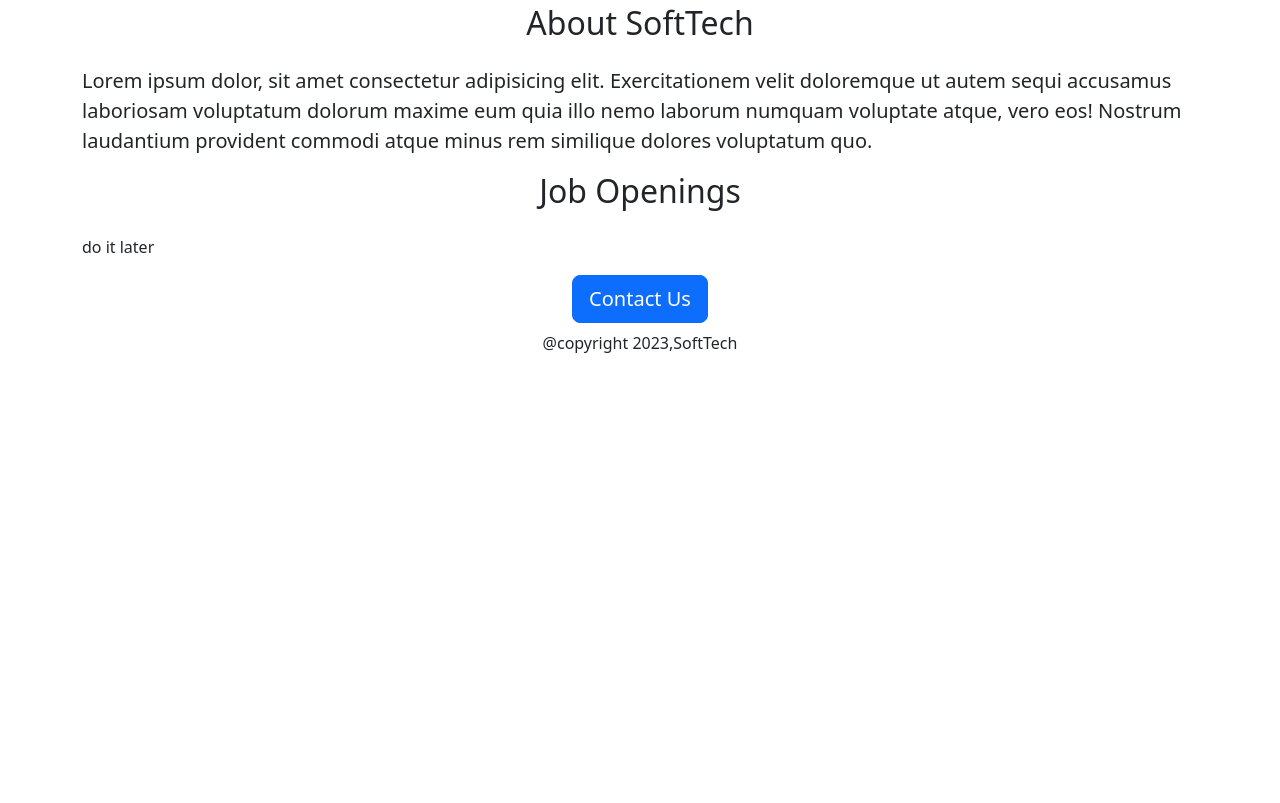
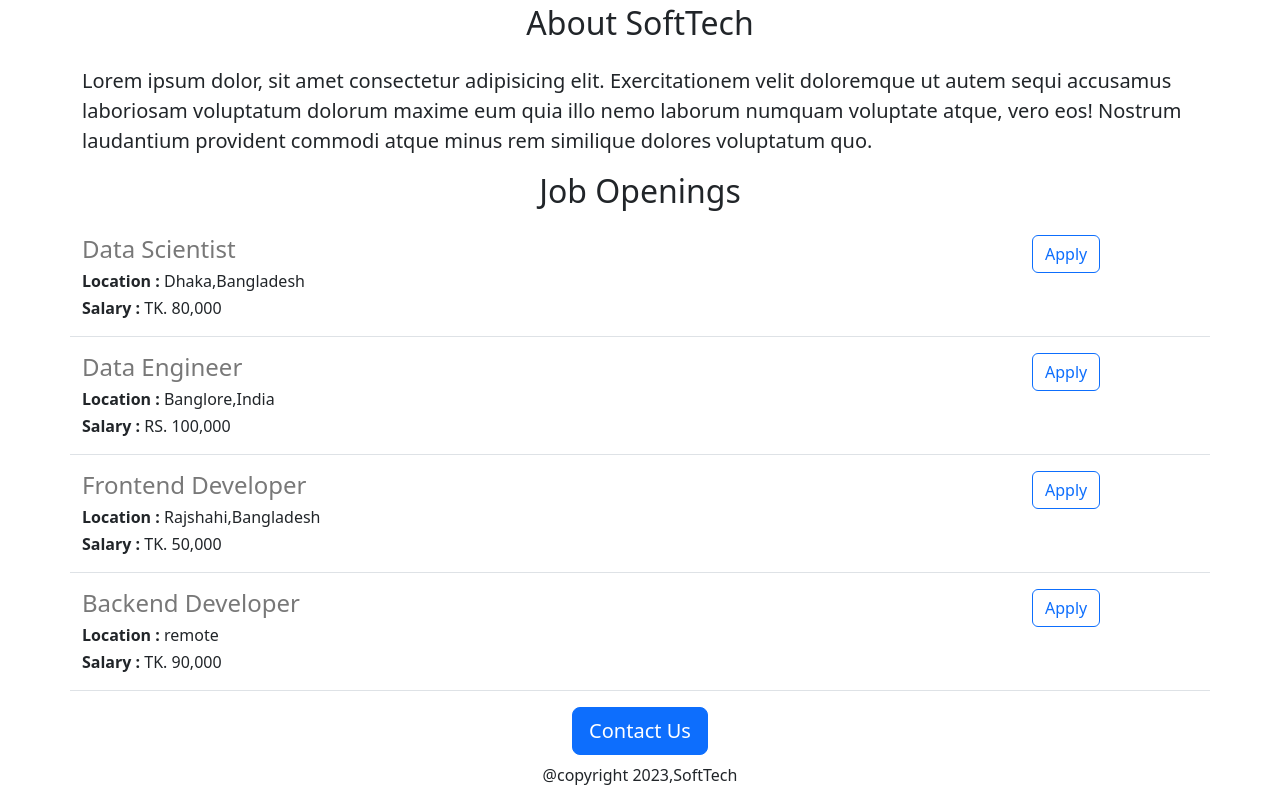
Before and after one commit to choyon001/career-website-flask, a Flask app: page / in a window 1280 px wide. Shown: the part 444-1247 px from the top of the page. Before the commit the page ends 797 px from the top, so only its background shows below. Run offline with Flask 3, Linux system fonts and the light colour scheme.

Commit message:
api and dynamic data are added

```diff
--- a/app.py
+++ b/app.py
@@ -1,12 +1,41 @@
-from flask import Flask,render_template
+from flask import Flask,render_template,jsonify
 
 app = Flask(__name__)
 
+JOBS = [
+  {
+    'id':'1',
+    'title':'Data Scientist',
+    'location':'Dhaka,Bangladesh',
+    'salary':'TK. 80,000'
+  },
+  {
+    'id':'2',
+    'title':'Data Engineer',
+    'location':'Banglore,India',
+    'salary':'RS. 100,000'
+  },
+  {
+    'id':'3',
+    'title':'Frontend Developer',
+    'location':'Rajshahi,Bangladesh',
+    'salary':'TK. 50,000'
+  },
+  {
+    'id':'4',
+    'title':'Backend Developer',
+    'location':'remote',
+    'salary':'TK. 90,000'
+  }
+
+]
 
 @app.route("/")
-def hello_world():
-  return render_template('home.html')
+def softtech_world():
+  return render_template('home.html',jobs=JOBS)
 
-
+@app.route('/api/jobs')
+def job_lists():
+  return jsonify(JOBS)
 if __name__ == '__main__':
   app.run(host='0.0.0.0', debug=True)
--- a/templates/home.html
+++ b/templates/home.html
@@ -18,14 +18,21 @@
   <div class='container'>
 
     <h1 class='text-center mt-2 mb-4'>SoftTech Careers</h1>
-    <img src="http://career-website.choyon001.repl.co/static/banner.jpg" alt="photo is not loaded"  id='banner' class='img-fluid'>
+    <img src="https://career-website.choyon001.repl.co/static/banner.jpg" alt="photo is not loaded"  id='banner' class='img-fluid'>
 
     <h2 class='text-center mt-2 mb-4'>About SoftTech </h2>
     <p class='lead'>
     Lorem ipsum dolor, sit amet consectetur adipisicing elit. Exercitationem velit doloremque ut autem sequi accusamus laboriosam voluptatum dolorum maxime eum quia illo nemo laborum numquam voluptate atque, vero eos! Nostrum laudantium provident commodi atque minus rem similique dolores voluptatum quo.
     </p>
     <h2 class='text-center mt-2 mb-4'>Job Openings</h2>
-    <p>do it later</p>
+
+    <div>
+      {% for job in jobs %}
+
+        {% include 'jobs.html' %}
+
+      {% endfor %}
+    </div>
 
     <div style='text-align:center; '>
       <button class="btn btn-primary btn-lg">Contact Us</button>
--- /dev/null
+++ b/templates/jobs.html
@@ -0,0 +1,15 @@
+<div style='margin-bottom:16px ; padding-bottom:10px' class='border-bottom row'>
+  <div class='col-10'>
+    <h4 style='color:rgb(120,120,120);margin-
+    bottom:4px'> {{job['title']}} </h4>
+
+    <h6> <b>Location :</b> {{job['location']}}           </h6>
+
+    <h6> <b>Salary :</b> {{job['salary']}}</h6>
+  </div>
+
+
+  <div class='col-2'>
+    <button type="button" class="btn btn-outline-primary">Apply</button>
+  </div>
+</div>
```
